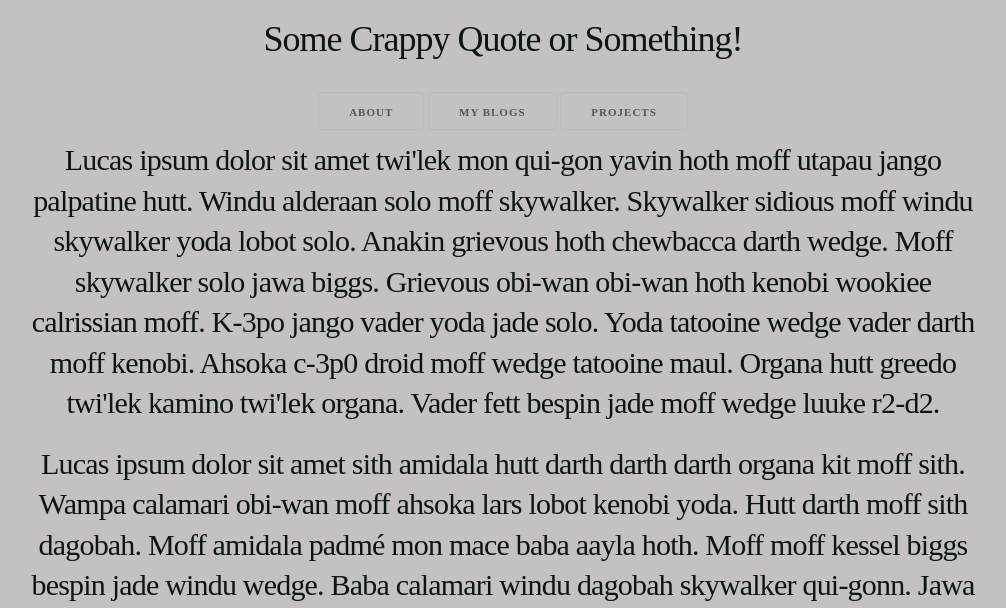
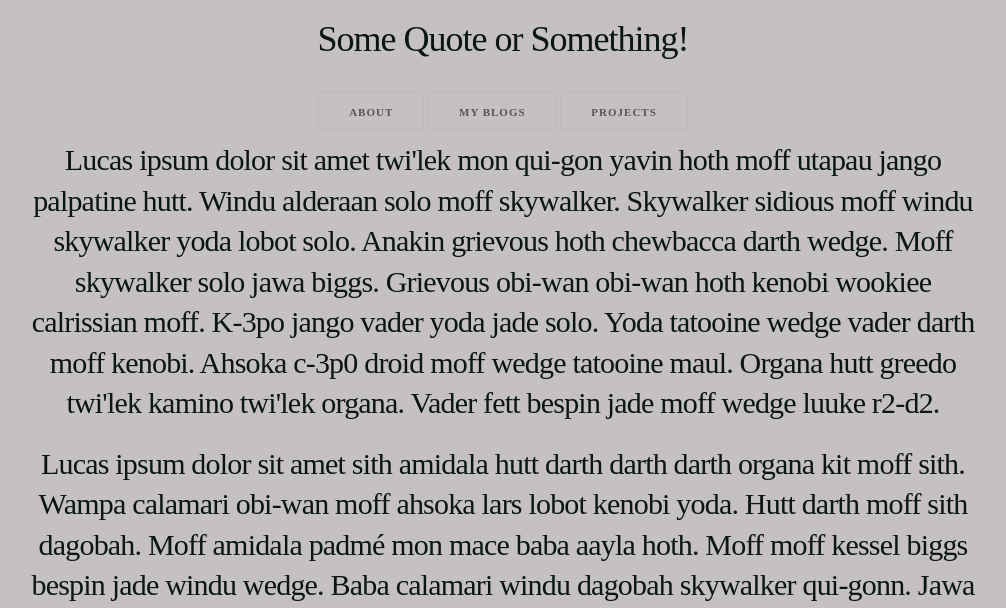
Before and after one commit to mscharlock/Portfolio-, a plain HTML site: page index.html in a window 1280 px wide. Shown: the part 192-800 px from the top of the page, without its empty margins (137-1143 px from the left). Drawn offline with nearby package versions, Linux system fonts and the light colour scheme; a web font is replaced by a local one.

Commit message:
we looke dover my code and made some changes

```diff
--- a/index.html
+++ b/index.html
@@ -56,7 +56,7 @@
     <div class="container">
       <div class="row">
         <div class="twelve columns" style="margin-top: 2%">
-          <h3>Some Crappy Quote or Something!</h3>
+          <h3>Some Quote or Something!</h3>
         </div>
       </div>
     </div>
```
